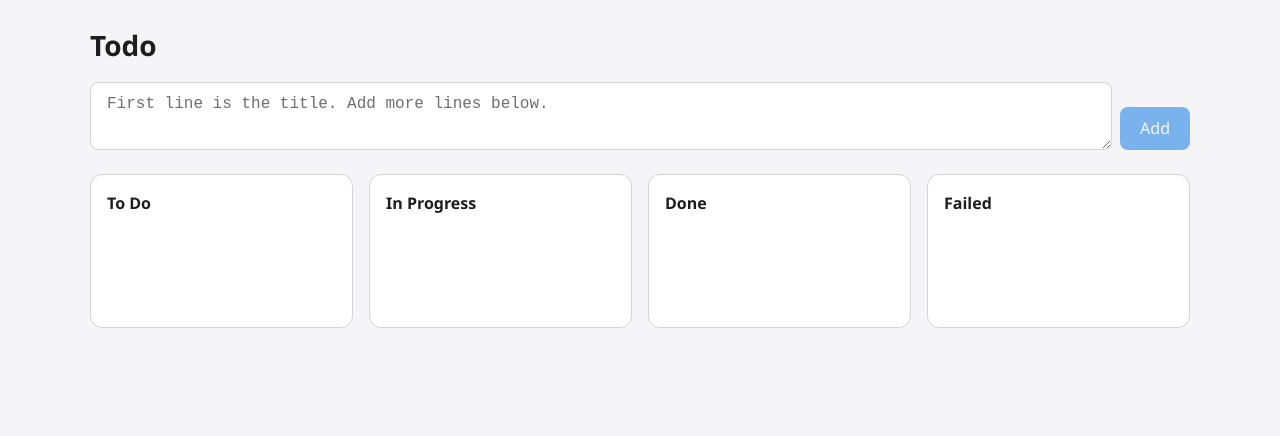
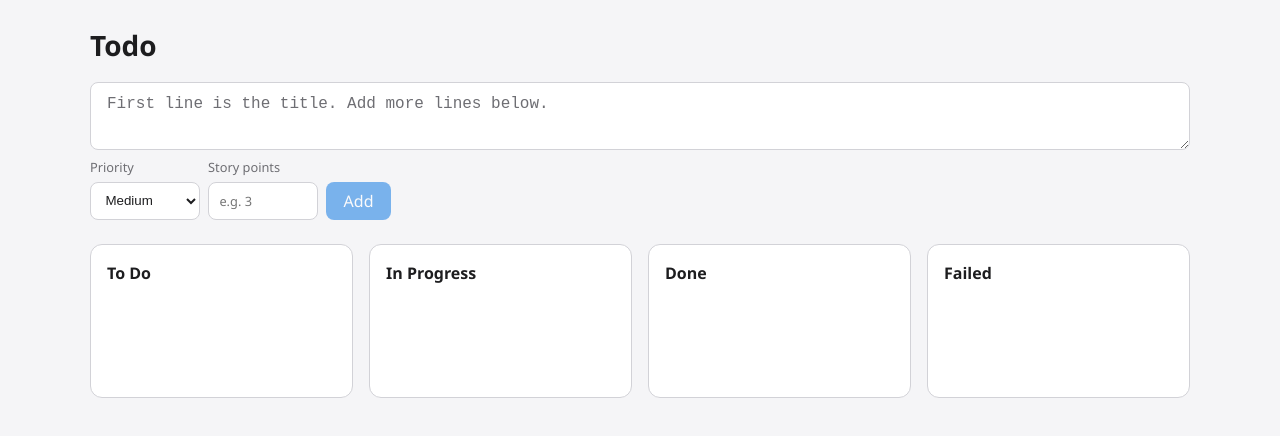
Before and after one commit to shubich/todo, a React (Vite) app: page / in a window 1280 px wide. Shown: the top 436 px of the page. Built offline with nearby package versions, Linux system fonts and the light colour scheme.

Commit message:
Enhance task management features: add priority and story points to tasks, update task creation and update logic, and improve AddTaskForm and TaskDetail components for better user experience.

```diff
--- a/src/App.tsx
+++ b/src/App.tsx
@@ -1,16 +1,25 @@
 import { useState, useCallback, useEffect } from 'react';
 import type { Task } from './types/task';
-import { COLUMNS, type ColumnId } from './types/task';
+import { COLUMNS, type ColumnId, type Priority } from './types/task';
 import { loadTasks, saveTasks } from './storage';
 import { AddTaskForm } from './components/AddTaskForm';
 import { Column } from './components/Column';
 import { TaskDetail } from './components/TaskDetail';
 import './App.css';
 
-function createTask(content: string, columnId: ColumnId): Task {
+function createTask(
+  content: string,
+  columnId: ColumnId,
+  priority: Priority,
+  storyPoints: number | null,
+  taskNumber: number
+): Task {
   return {
     id: crypto.randomUUID(),
     content: content.trim(),
+    priority,
+    storyPoints,
+    taskNumber,
     columnId,
     createdAt: Date.now(),
   };
@@ -26,16 +35,34 @@ function App() {
   const [dropTargetColumnId, setDropTargetColumnId] = useState<ColumnId | null>(null);
   const [selectedTask, setSelectedTask] = useState<Task | null>(null);
 
-  const addTask = useCallback((content: string) => {
-    setTasks((prev) => [...prev, createTask(content, 'todo')]);
+  const addTask = useCallback((content: string, priority: Priority, storyPoints: number | null) => {
+    setTasks((prev) => {
+      const nextTaskNumber = prev.reduce((max, t) => Math.max(max, t.taskNumber), 0) + 1;
+      return [...prev, createTask(content, 'todo', priority, storyPoints, nextTaskNumber)];
+    });
   }, []);
 
-  const updateTask = useCallback((taskId: string, content: string) => {
+  const updateTask = useCallback((taskId: string, updates: { content?: string; priority?: Priority; storyPoints?: number | null }) => {
     setTasks((prev) =>
-      prev.map((t) => (t.id === taskId ? { ...t, content: content.trim() } : t))
+      prev.map((t) => {
+        if (t.id !== taskId) return t;
+        return {
+          ...t,
+          ...(updates.content !== undefined ? { content: updates.content.trim() } : {}),
+          ...(updates.priority !== undefined ? { priority: updates.priority } : {}),
+          ...(updates.storyPoints !== undefined ? { storyPoints: updates.storyPoints } : {}),
+        };
+      })
     );
     setSelectedTask((prev) =>
-      prev?.id === taskId ? { ...prev, content: content.trim() } : prev
+      prev?.id === taskId
+        ? {
+            ...prev,
+            ...(updates.content !== undefined ? { content: updates.content.trim() } : {}),
+            ...(updates.priority !== undefined ? { priority: updates.priority } : {}),
+            ...(updates.storyPoints !== undefined ? { storyPoints: updates.storyPoints } : {}),
+          }
+        : prev
     );
   }, []);
 
--- a/src/components/AddTaskForm.css
+++ b/src/components/AddTaskForm.css
@@ -1,7 +1,7 @@
 .add-task-form {
   display: flex;
-  gap: 0.5rem;
-  align-items: flex-end;
+  flex-direction: column;
+  gap: 0.55rem;
   margin-bottom: 1.5rem;
 }
 
@@ -22,6 +22,32 @@
   line-height: 1.4;
 }
 
+.add-task-form__controls {
+  display: flex;
+  align-items: flex-end;
+  gap: 0.5rem;
+  flex-wrap: wrap;
+}
+
+.add-task-form__priority-label {
+  display: flex;
+  flex-direction: column;
+  gap: 0.25rem;
+  font-size: 0.8rem;
+  color: var(--text-muted);
+}
+
+.add-task-form__priority {
+  width: 110px;
+  height: 38px;
+  box-sizing: border-box;
+  padding: 0.55rem 0.65rem;
+  border: 1px solid var(--input-border);
+  border-radius: 8px;
+  background: var(--input-bg);
+  color: var(--text);
+}
+
 .add-task-form__input::placeholder {
   color: var(--text-muted);
 }
@@ -33,7 +59,13 @@
 }
 
 .add-task-form__submit {
-  padding: 0.65rem 1.25rem;
+  height: 38px;
+  box-sizing: border-box;
+  display: inline-flex;
+  align-items: center;
+  justify-content: center;
+  line-height: 1;
+  padding: 0 1.1rem;
   font-weight: 500;
   background: var(--accent);
   color: var(--accent-text);
--- a/src/components/AddTaskForm.tsx
+++ b/src/components/AddTaskForm.tsx
@@ -1,23 +1,33 @@
 import { useState, useCallback } from 'react';
+import { PRIORITIES, type Priority } from '../types/task';
 import './AddTaskForm.css';
 
 interface AddTaskFormProps {
-  onAdd: (content: string) => void;
+  onAdd: (content: string, priority: Priority, storyPoints: number | null) => void;
 }
 
 export function AddTaskForm({ onAdd }: AddTaskFormProps) {
   const [content, setContent] = useState('');
+  const [priority, setPriority] = useState<Priority>('medium');
+  const [storyPoints, setStoryPoints] = useState<string>('');
 
   const handleSubmit = useCallback(
     (e: React.FormEvent) => {
       e.preventDefault();
       const trimmed = content.trim();
       if (trimmed) {
-        onAdd(trimmed);
+        const parsedPoints = storyPoints.trim() === '' ? null : Number(storyPoints);
+        const normalizedPoints =
+          parsedPoints === null || Number.isNaN(parsedPoints)
+            ? null
+            : Math.max(0, Math.floor(parsedPoints));
+        onAdd(trimmed, priority, normalizedPoints);
         setContent('');
+        setPriority('medium');
+        setStoryPoints('');
       }
     },
-    [content, onAdd]
+    [content, priority, storyPoints, onAdd]
   );
 
   return (
@@ -36,9 +46,39 @@ export function AddTaskForm({ onAdd }: AddTaskFormProps) {
         aria-label="Task content (first line = title)"
         rows={2}
       />
-      <button type="submit" className="add-task-form__submit" disabled={!content.trim()}>
-        Add
-      </button>
+      <div className="add-task-form__controls">
+        <label className="add-task-form__priority-label">
+          Priority
+          <select
+            className="add-task-form__priority"
+            value={priority}
+            onChange={(e) => setPriority(e.target.value as Priority)}
+            aria-label="Task priority"
+          >
+            {PRIORITIES.map((p) => (
+              <option key={p.id} value={p.id}>
+                {p.label}
+              </option>
+            ))}
+          </select>
+        </label>
+        <label className="add-task-form__priority-label">
+          Story points
+          <input
+            type="number"
+            min={0}
+            step={1}
+            className="add-task-form__priority"
+            value={storyPoints}
+            onChange={(e) => setStoryPoints(e.target.value)}
+            placeholder="e.g. 3"
+            aria-label="Story points"
+          />
+        </label>
+        <button type="submit" className="add-task-form__submit" disabled={!content.trim()}>
+          Add
+        </button>
+      </div>
     </form>
   );
 }
--- a/src/components/TaskDetail.tsx
+++ b/src/components/TaskDetail.tsx
@@ -1,36 +1,56 @@
 import { useState, useCallback, useEffect } from 'react';
-import type { Task } from '../types/task';
+import { PRIORITIES, type Priority, type Task } from '../types/task';
 import { TaskContent } from './TaskContent';
 import './TaskDetail.css';
 
 interface TaskDetailProps {
   task: Task;
   onClose: () => void;
-  onUpdate: (taskId: string, content: string) => void;
+  onUpdate: (
+    taskId: string,
+    updates: { content?: string; priority?: Priority; storyPoints?: number | null }
+  ) => void;
   onDelete: (taskId: string) => void;
 }
 
 export function TaskDetail({ task, onClose, onUpdate, onDelete }: TaskDetailProps) {
   const [isEditing, setIsEditing] = useState(false);
   const [editContent, setEditContent] = useState(task.content);
+  const [editPriority, setEditPriority] = useState<Priority>(task.priority);
+  const [editStoryPoints, setEditStoryPoints] = useState<string>(
+    task.storyPoints === null ? '' : String(task.storyPoints)
+  );
 
   useEffect(() => {
     setEditContent(task.content);
-  }, [task.id, task.content]);
+    setEditPriority(task.priority);
+    setEditStoryPoints(task.storyPoints === null ? '' : String(task.storyPoints));
+  }, [task.id, task.content, task.priority, task.storyPoints]);
 
   const handleSave = useCallback(() => {
     const trimmed = editContent.trim();
     if (trimmed) {
-      onUpdate(task.id, trimmed);
+      const parsedPoints = editStoryPoints.trim() === '' ? null : Number(editStoryPoints);
+      const normalizedPoints =
+        parsedPoints === null || Number.isNaN(parsedPoints)
+          ? null
+          : Math.max(0, Math.floor(parsedPoints));
+      onUpdate(task.id, {
+        content: trimmed,
+        priority: editPriority,
+        storyPoints: normalizedPoints,
+      });
     }
     setIsEditing(false);
-  }, [task.id, editContent, onUpdate]);
+  }, [task.id, editContent, editPriority, editStoryPoints, onUpdate]);
 
   const handleKeyDown = useCallback(
     (e: React.KeyboardEvent) => {
       if (e.key === 'Escape') {
         if (isEditing) {
           setEditContent(task.content);
+          setEditPriority(task.priority);
+          setEditStoryPoints(task.storyPoints === null ? '' : String(task.storyPoints));
           setIsEditing(false);
         } else {
           onClose();
@@ -40,7 +60,7 @@ export function TaskDetail({ task, onClose, onUpdate, onDelete }: TaskDetailProp
         handleSave();
       }
     },
-    [isEditing, task.content, onClose, handleSave]
+    [isEditing, task.content, task.priority, task.storyPoints, onClose, handleSave]
   );
 
   const handleBackdropClick = (e: React.MouseEvent) => {
@@ -102,6 +122,34 @@ export function TaskDetail({ task, onClose, onUpdate, onDelete }: TaskDetailProp
                   <li>Numbers: <code>1. item</code> or <code>1) item</code></li>
                 </ul>
               </div>
+              <div className="task-detail__edit-meta">
+                <label className="task-detail__priority-label">
+                  Priority
+                  <select
+                    className="task-detail__priority"
+                    value={editPriority}
+                    onChange={(e) => setEditPriority(e.target.value as Priority)}
+                  >
+                    {PRIORITIES.map((p) => (
+                      <option key={p.id} value={p.id}>
+                        {p.label}
+                      </option>
+                    ))}
+                  </select>
+                </label>
+                <label className="task-detail__priority-label">
+                  Story points
+                  <input
+                    type="number"
+                    min={0}
+                    step={1}
+                    className="task-detail__priority"
+                    value={editStoryPoints}
+                    onChange={(e) => setEditStoryPoints(e.target.value)}
+                    placeholder="e.g. 5"
+                  />
+                </label>
+              </div>
               <textarea
                 id="task-detail-title"
                 className="task-detail__textarea"
@@ -116,7 +164,7 @@ export function TaskDetail({ task, onClose, onUpdate, onDelete }: TaskDetailProp
             <TaskContent
               content={task.content}
               displayMode
-              onUpdate={(newContent) => onUpdate(task.id, newContent)}
+              onUpdate={(newContent) => onUpdate(task.id, { content: newContent })}
             />
           )}
         </div>
--- a/src/storage.ts
+++ b/src/storage.ts
@@ -1,11 +1,17 @@
 import type { Task } from './types/task';
 import type { ColumnId } from './types/task';
+import type { Priority } from './types/task';
 
 const STORAGE_KEY = 'todo-tasks';
 const VALID_COLUMNS: ColumnId[] = ['todo', 'in-progress', 'done', 'failed'];
+const VALID_PRIORITIES: Priority[] = ['high', 'medium', 'low'];
 
 function isValidColumnId(id: string): id is ColumnId {
   return VALID_COLUMNS.includes(id as ColumnId);
+}
+
+function isValidPriority(priority: string): priority is Priority {
+  return VALID_PRIORITIES.includes(priority as Priority);
 }
 
 export function loadTasks(): Task[] {
@@ -22,11 +28,28 @@ export function loadTasks(): Task[] {
           typeof t.id === 'string' &&
           typeof t.content === 'string' &&
           typeof t.columnId === 'string' &&
+          (typeof t.priority === 'undefined' || typeof t.priority === 'string') &&
+          (typeof t.storyPoints === 'undefined' ||
+            typeof t.storyPoints === 'number' ||
+            t.storyPoints === null) &&
+          (typeof t.taskNumber === 'undefined' || typeof t.taskNumber === 'number') &&
           typeof t.createdAt === 'number'
       )
-      .map((t) => ({
+      .map((t, idx) => ({
         ...t,
         columnId: isValidColumnId(t.columnId) ? t.columnId : 'todo',
+        priority:
+          typeof t.priority === 'string' && isValidPriority(t.priority)
+            ? t.priority
+            : 'medium',
+        storyPoints:
+          typeof t.storyPoints === 'number' && Number.isFinite(t.storyPoints)
+            ? Math.max(0, Math.floor(t.storyPoints))
+            : null,
+        taskNumber:
+          typeof t.taskNumber === 'number' && Number.isFinite(t.taskNumber)
+            ? Math.max(1, Math.floor(t.taskNumber))
+            : idx + 1,
       }));
   } catch {
     return [];
--- a/src/types/task.ts
+++ b/src/types/task.ts
@@ -1,12 +1,22 @@
 export type ColumnId = 'todo' | 'in-progress' | 'done' | 'failed';
+export type Priority = 'high' | 'medium' | 'low';
 
 export interface Task {
   id: string;
   /** Full multiline content: first line = header (iOS Notes style), rest = body with optional lists */
   content: string;
+  priority: Priority;
+  storyPoints: number | null;
+  taskNumber: number;
   columnId: ColumnId;
   createdAt: number;
 }
+
+export const PRIORITIES: { id: Priority; label: string }[] = [
+  { id: 'high', label: 'High' },
+  { id: 'medium', label: 'Medium' },
+  { id: 'low', label: 'Low' },
+];
 
 /** First line of content used as task title in cards and headers */
 export function getTaskTitle(content: string): string {
```
Also changed, not shown: src/components/TaskCard.css (+41 -0 lines), src/components/TaskCard.tsx (+11 -0 lines), src/components/TaskDetail.css (+24 -0 lines).
